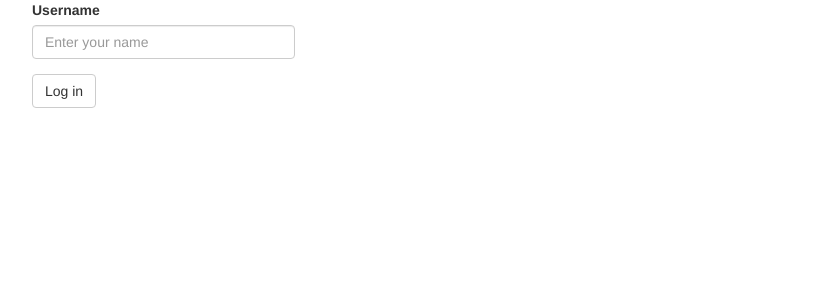
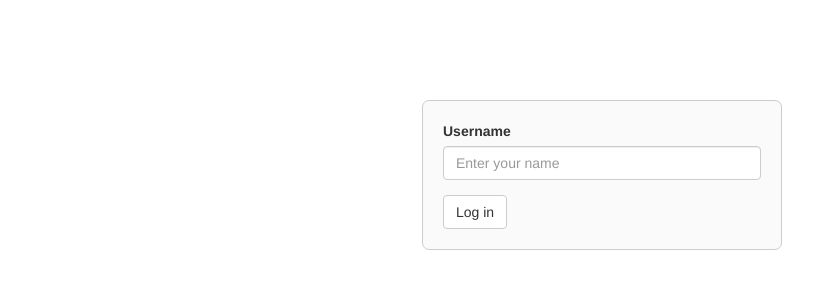
Before and after one commit to vanekt/r-react-golang, a React app: page / in a window 1280 px wide. Shown: the top 300 px of the page, without its empty margins (38-851 px from the left). Built offline with nearby package versions, Linux system fonts and the light colour scheme.

Commit message:
login form styles

```diff
--- a/src/frontend/login/index.jsx
+++ b/src/frontend/login/index.jsx
@@ -29,8 +29,8 @@ export default class LoginView extends React.Component {
 
         return (
             <div className="row">
-                <div className="col-xs-3">
-                    <form onSubmit={this.handleFormSubmit}>
+                <div className="col-md-4 col-sm-6 col-md-offset-4 col-sm-offset-3">
+                    <form onSubmit={this.handleFormSubmit} className="login-wrapper">
                         <div className="form-group">
                             <label htmlFor="username">Username</label>
                             <input
--- a/src/frontend/style.scss
+++ b/src/frontend/style.scss
@@ -1,5 +1,13 @@
 $color-error: #a94442;
 $color-light-gray: #fafafa;
+
+.login-wrapper {
+  margin-top: 100px;
+  padding: 20px;
+  border: 1px solid #ccc;
+  border-radius: 7px;
+  background-color: $color-light-gray;
+}
 
 .chat-form {
   &__log-out-btn {
```
